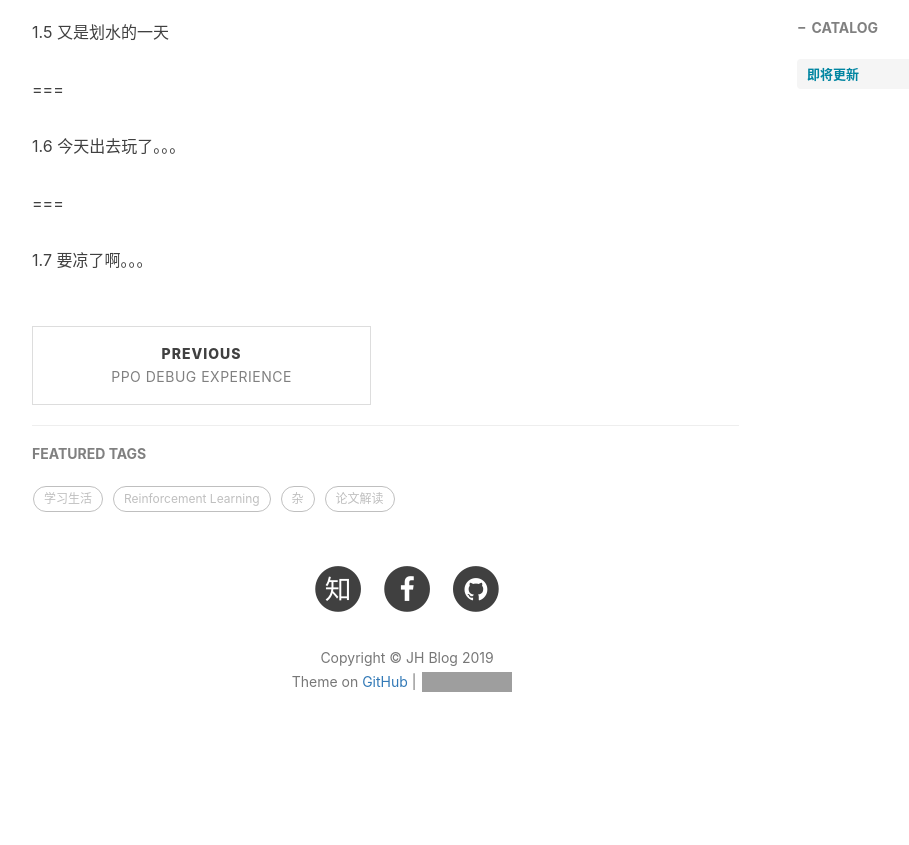
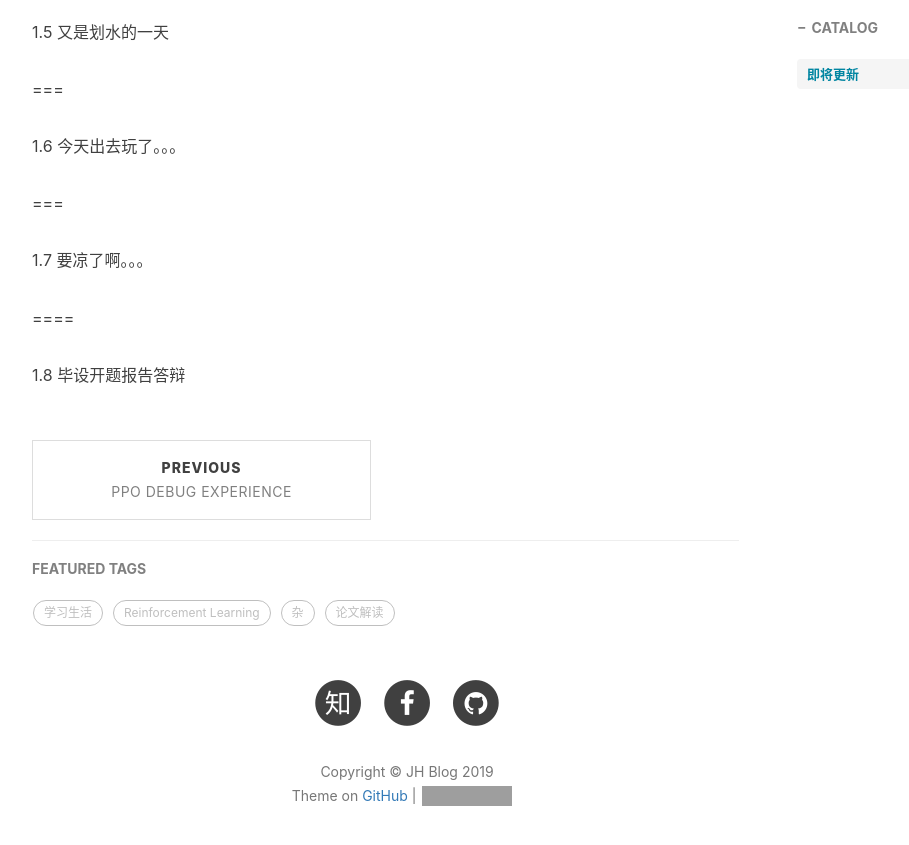
Before and after one commit to sweetice/previous_blog, a Jekyll site: the page built from _posts/2018-12-23-论文解读:Hierarchical Macro Strategy Model for MOBA Game AI.md, in a window 1280 px wide and 900 px high, scrolled down 2117 px. Shown: the top 845 px of the window, without its empty margins (233-1142 px from the left). Built offline with Jekyll 4.4.1, drawn with Linux system fonts in a browser that asks for light colours; nearby versions of some CDN libraries; comment, search, counter and statistics services are not loaded; before the commit the page ends 2903 px from its top, so only the background shows below that; grey boxes are pictures that could not be loaded.

Commit message:
Update 2018-12-23-论文解读:Hierarchical Macro Strategy Model for MOBA Game AI.md

```diff
--- a/_posts/2018-12-23-论文解读:Hierarchical Macro Strategy Model for MOBA Game AI.md
+++ b/_posts/2018-12-23-论文解读:Hierarchical Macro Strategy Model for MOBA Game AI.md
@@ -76,3 +76,8 @@ tags:
 ===
 
 1.7 要凉了啊。。。
+
+
+====
+
+1.8 毕设开题报告答辩
```
